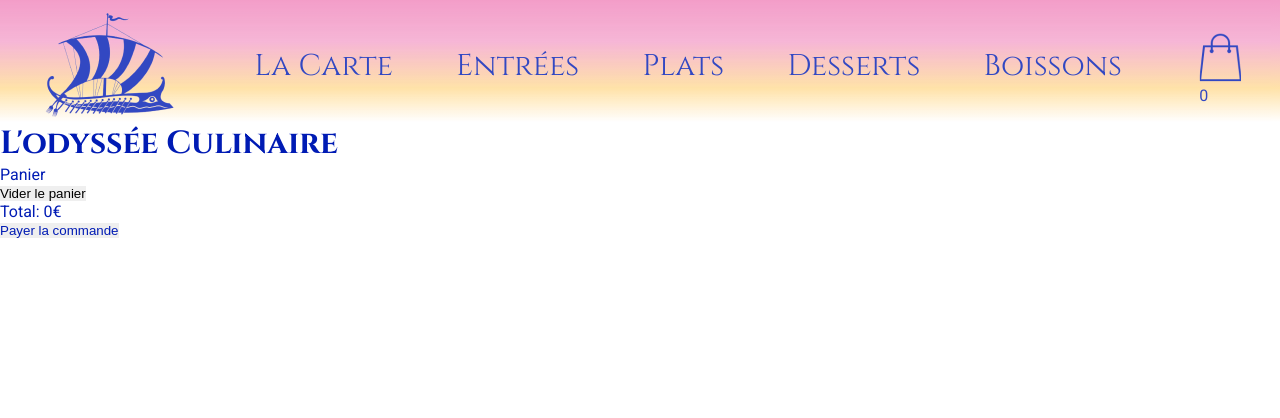
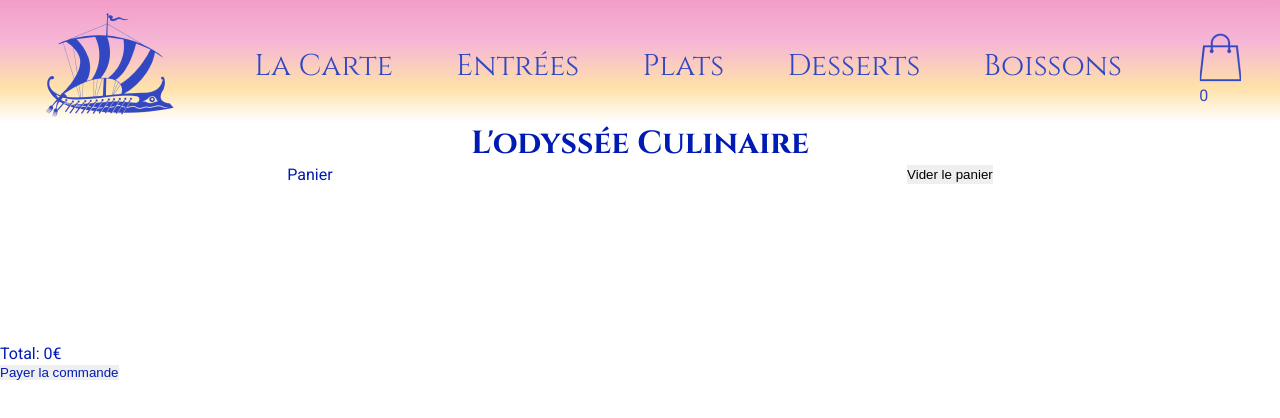
Before and after one commit to Chlopes92/OdysseeCulinaire, a React (Create React App) app: page /cart in a window 1280 px wide. Shown: the top 418 px of the page. Built offline with nearby package versions, Linux system fonts and the light colour scheme.

Commit message:
add some style

```diff
--- a/src/components/ProductCard/ProductCard.module.css
+++ b/src/components/ProductCard/ProductCard.module.css
@@ -1,8 +1,17 @@
 .flex{
     display: flex;
-
+    justify-content: space-between;
+}
 .img {
  width: 10vw;
+}
+
+.sizecard{
+    width:60vw;
+    margin: 0 auto;
     height: 15vh;
 }
+.sizecard li{
+    border-left: black solid 2px;
+    margin-bottom: 20px;
 }
--- a/src/components/ProductCard/ProductCard.tsx
+++ b/src/components/ProductCard/ProductCard.tsx
@@ -8,10 +8,10 @@ const ProductCard = () => {
     const { products, removeProduct, removeOne, addOne } = useCartContext();
     return (
         <main>
-            <ul>
+            <ul className={style.sizecard}>
                 {products.map((p) =>
                     <li className={style.flex} key={p.id}>
-                        <div >
+                        <div>
                             <img className={style.img} src= {p.product.img.src} alt={p.product.title} />
                         </div>
                         <div>
--- a/src/components/ProductItem/ProductItem.tsx
+++ b/src/components/ProductItem/ProductItem.tsx
@@ -7,20 +7,20 @@ interface ProductItemProps {
     product: IProduct;
 }
 
-const ProductItem = (props:ProductItemProps) => {
-    const {product } = props;
-    const { title, img, price} = product;
+const ProductItem = (props: ProductItemProps) => {
+    const { product } = props;
+    const { title, img, price } = product;
     const { addOne } = useCartContext();
 
 
-    return(
+    return (
         <main>
-
-                <img  className={style.size} src={img.src} alt={img.alt}/>
-                <p>{title}</p>
-                <p>{price}€</p>
-                <button onClick={() => addOne(product, 1)}>+</button>
-
+            <img className={style.size} src={img.src} alt={img.alt} />
+            <p>{title}</p>
+            <p>{price}€</p>
+            <button onClick={() => addOne(product, 1)}>
+                <img src="image/icons/toselect.png" alt="ajouter un produit au panier" />
+            </button>
         </main>
     )
 }
--- a/src/index.css
+++ b/src/index.css
@@ -26,6 +26,7 @@ p{
   color : var(--blue);
   font-family: 'Roboto', sans-serif;
 }
+
 button {
   border : none;
 }
--- /dev/null
+++ b/src/pages/CartPage.module.css
@@ -0,0 +1,9 @@
+
+h1 {
+    text-align :center;
+}
+.flex{
+    display: flex;
+    justify-content: space-around;
+    margin-bottom: 5vh;
+}
--- a/src/pages/CartPage.tsx
+++ b/src/pages/CartPage.tsx
@@ -1,7 +1,7 @@
 import ProductCard from "components/ProductCard/ProductCard";
 import { useCartContext } from "contexts/Cart.context";
 import { Link } from "react-router-dom";
-
+import style from "./CartPage.module.css";
 
 const CartPage = () => {
     const {getTotalPrice, resetCart} = useCartContext();
@@ -10,7 +10,7 @@ const CartPage = () => {
     return(
         <main>
             <h1>L'odyssée Culinaire</h1>
-            <div>
+            <div className={style.flex}>
             <p>Panier</p>
             <button onClick={reset} >Vider le panier</button>
             </div>
--- a/src/pages/ProductsPage.tsx
+++ b/src/pages/ProductsPage.tsx
@@ -1,7 +1,7 @@
 import ProductItem from "components/ProductItem/ProductItem";
 import { PRODUCTS } from "mocks/products";
 
-const ProductsPage = () =>{
+const ProductsPage = () => {
     return (
         <ul>
             {PRODUCTS.map((product) =>
```
